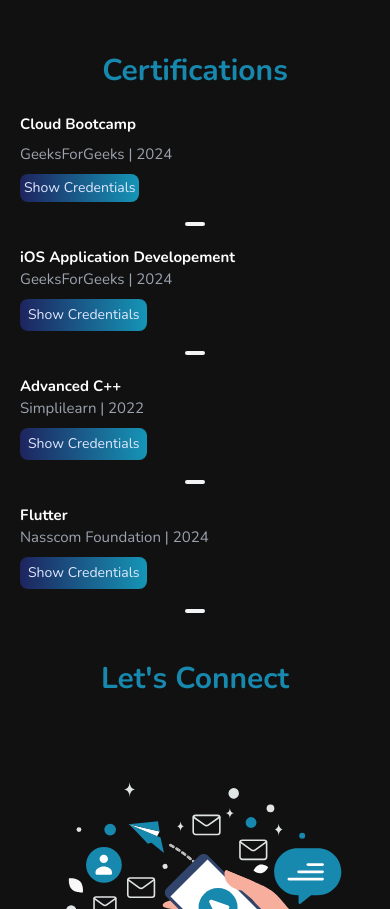
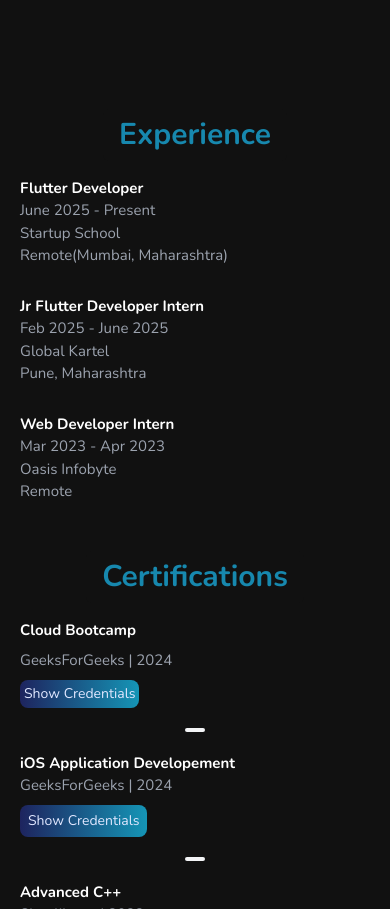
Before and after one commit to ambegavenitinbalaji/portfolio, a website: page index.html in a window 390 px wide. Shown: the part 3984-4893 px from the top of the page. Drawn offline with nearby package versions, Linux system fonts and the light colour scheme; animation ran at ten frames a second; a script that the page names is missing.

Commit message:
New update : Added experience

```diff
--- a/index.html
+++ b/index.html
@@ -531,6 +531,33 @@
     </div>
   </section>
 
+
+    <!-- Experience Section -->
+  <section class="max-w-screen-xl mx-auto px-4 relative pb-8 sm:pb-16">
+    <h2
+      class="text-3xl sm:text-[40px] bg-[#111] relative z-10 font-bold px-4 py-2 w-max mx-auto text-center text-[#1788ae] sm:border-2 border-[#1788ae] rounded-md mt-16">
+      Experience
+    </h2>
+    <div class="my-1 md:text-xl text-[15px] text-gray-400 sm:w-full md:py-5 px-1 py-3">
+      <h4 class="font-bold text-white">Flutter Developer</h4>
+      <h4>June 2025 - Present</h4>
+      <h4>Startup School</h4>
+      <h4>Remote(Mumbai, Maharashtra)</h4>
+    </div>
+     <div class="my-1 md:text-xl text-[15px] text-gray-400 sm:w-full md:py-5 px-1 py-3">
+      <h4 class="font-bold text-white">Jr Flutter Developer Intern</h4>
+      <h4>Feb 2025 - June 2025</h4>
+      <h4>Global Kartel</h4>
+      <h4>Pune, Maharashtra</h4>
+    </div>
+    <div class="my-1 md:text-xl text-[15px] text-gray-400 sm:w-full md:py-5 px-1 py-3">
+      <h4 class="font-bold text-white">Web Developer Intern</h4>
+      <h4>Mar 2023 - Apr 2023</h4>
+      <h4>Oasis Infobyte</h4>
+      <h6>Remote</h6>
+    </div>
+  </section>
+
   <!-- Certification Section -->
   <section class="max-w-screen-xl mx-auto px-4 relative pb-8 sm:pb-16">
     <h2
```
